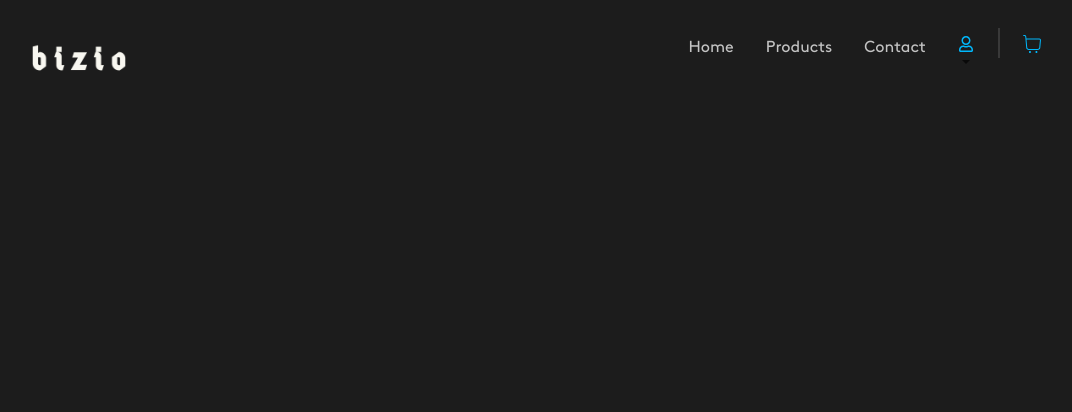
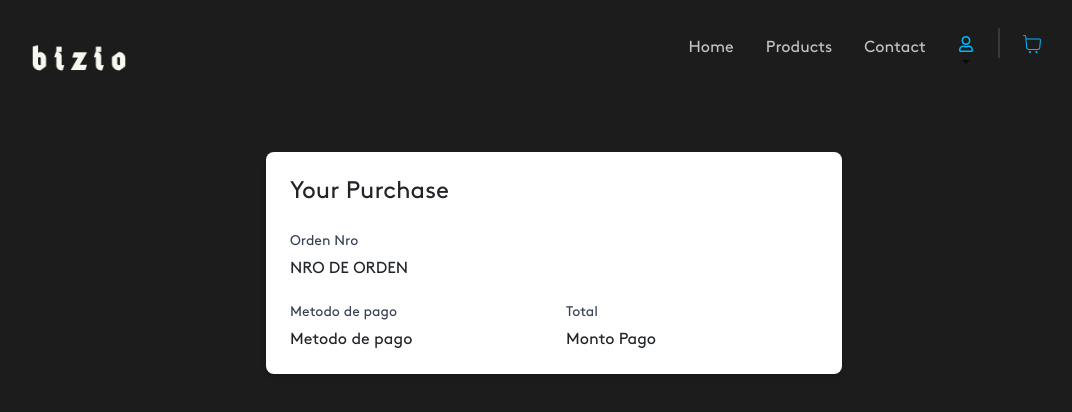
Before and after one commit to ivolevy/grupo7-tpo, a React (Vite) app: page /checkout in a window 1280 px wide. Shown: the top 412 px of the page, without its empty margins (86-1158 px from the left). Built offline with nearby package versions, Linux system fonts and the light colour scheme; no server answers; a web font is replaced by a local one.

Commit message:
Carrito Solucionado

```diff
--- /dev/null
+++ b/src/Checkout.jsx
@@ -0,0 +1,37 @@
+export const CheckOut = () => {
+	return (
+		<div className="max-w-xl mx-auto mt-10 p-6 bg-white rounded-lg shadow-md">
+			<h1 className="text-2xl mb-4">Your Purchase</h1>
+			<form className="grid grid-cols-1 md:grid-cols-2 gap-4">
+				<div className="col-span-2">
+					<label
+						className="block text-gray-700 text-sm mb-2"
+						htmlFor="TipoTarjeta"
+					>
+						Orden Nro
+					</label>
+					<h2>NRO DE ORDEN</h2>
+				</div>
+				<div>
+					<label
+						className="block text-gray-700 text-sm mb-2"
+						htmlFor="NumeroTarjeta"
+					>
+						Metodo de pago
+					</label>
+					<h2>Metodo de pago</h2>
+				</div>
+
+				<div>
+					<label
+						className="block text-gray-700 text-sm mb-2"
+						htmlFor="TitulardeTarjeta"
+					>
+						Total
+					</label>
+					<h2>Monto Pago</h2>
+				</div>
+			</form>
+		</div>
+	);
+};
--- a/src/main.jsx
+++ b/src/main.jsx
@@ -6,6 +6,7 @@ import { ToastContainer } from "react-toastify";
 import "react-toastify/dist/ReactToastify.css";
 import { AdminView } from "./AdminView";
 import { Cart } from "./Cart";
+import { CheckOut } from "./Checkout";
 import { Contact } from "./Contact";
 import { Home } from "./Home";
 import { Login } from "./Login";
@@ -15,9 +16,9 @@ import { Products } from "./Products";
 import { Register } from "./Register";
 import { UserView } from "./UserView";
 import { getProducts } from "./api";
+import { CustomNav } from "./assets/components/Nav";
+import { AuthProvider } from "./authContext";
 import { store } from "./redux/store";
-import { AuthProvider } from "./authContext";
-import { CustomNav } from "./assets/components/Nav";
 
 createRoot(document.getElementById("root")).render(
 	<AuthProvider>
@@ -50,6 +51,7 @@ createRoot(document.getElementById("root")).render(
 					<Route path="/login" element={<Login />} />
 					<Route path="/register" element={<Register />} />
 					<Route path="/contact" element={<Contact />} />
+					<Route path="/checkout" element={<CheckOut />} />
 				</Routes>
 			</BrowserRouter>
 		</Provider>
--- a/src/redux/reducers/cartSlice.js
+++ b/src/redux/reducers/cartSlice.js
@@ -15,7 +15,7 @@ const cartSlice = createSlice({
 	reducers: {
 		addtoCart(state, action) {
 			const itemIndex = state.cartItems.findIndex(
-				(item) => item.id === action.payload.productId,
+				(item) => item.productId === action.payload.productId,
 				console.log(action.payload)
 			);
 
```
Lines whose indentation alone changed are shown as unchanged.
